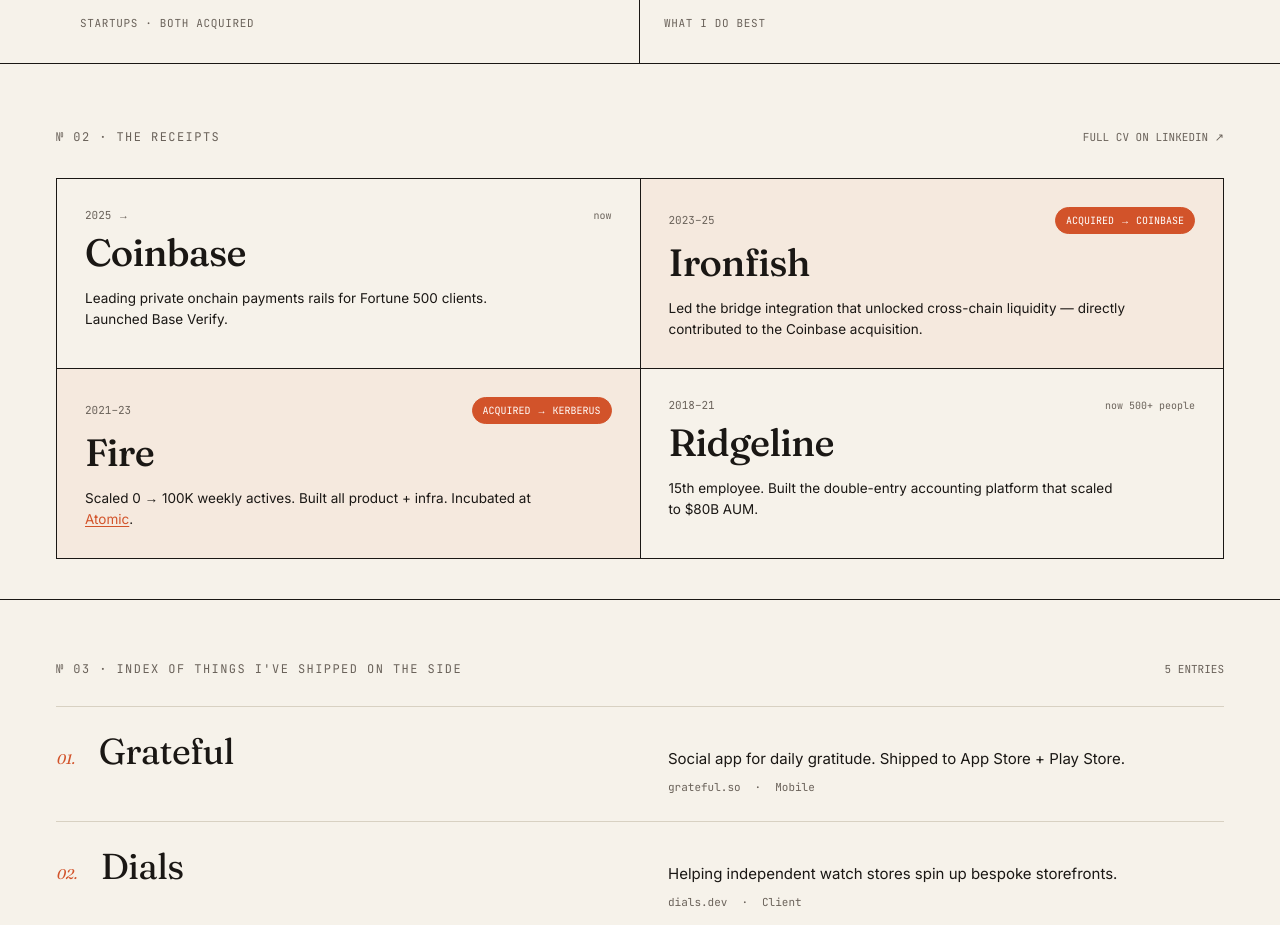
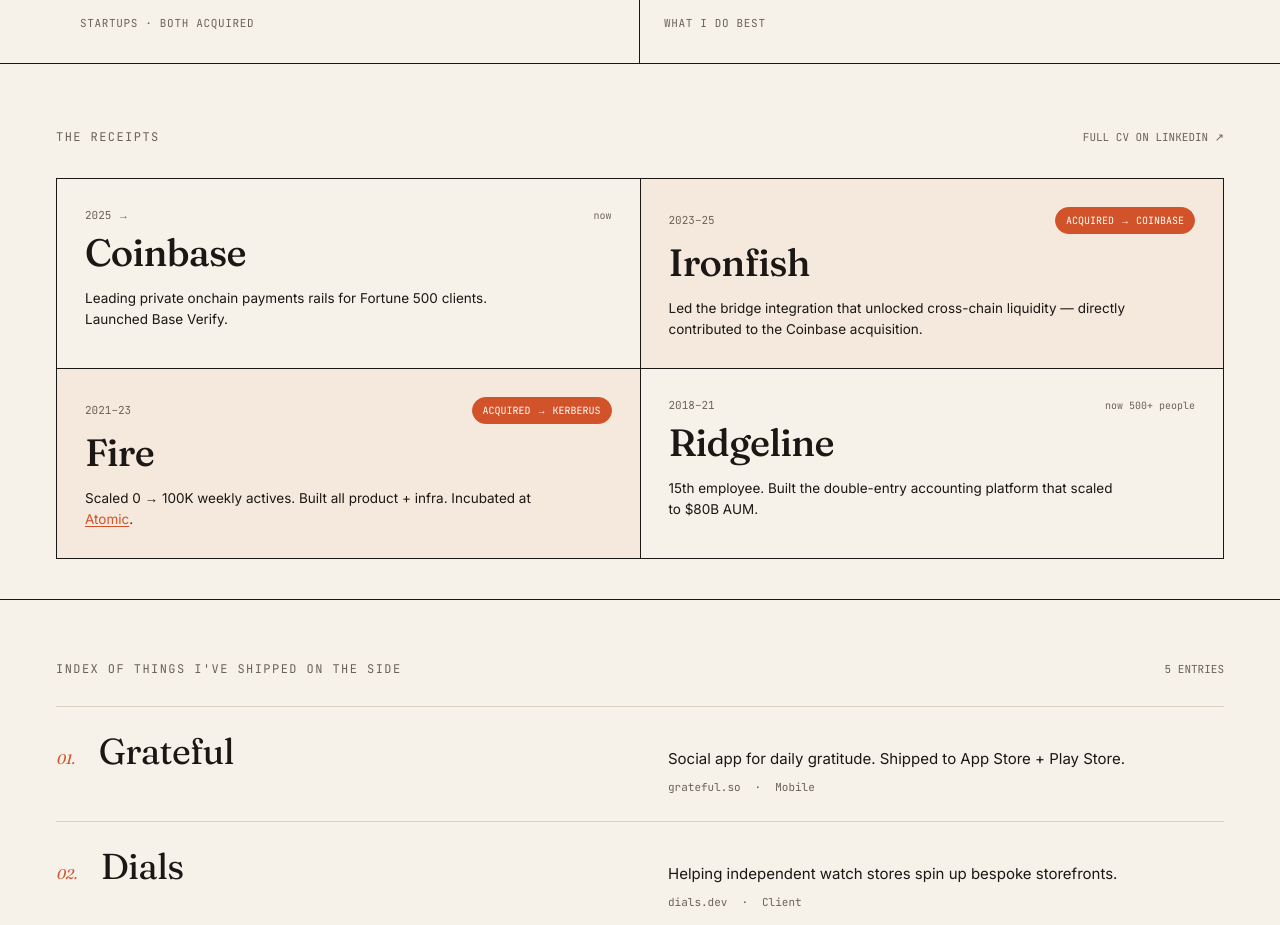
Before and after one commit to patnir/foundingengineer, a Next.js app: page / in a window 1280 px wide. Shown: the part 840-1765 px from the top of the page. Built offline with nearby package versions, Linux system fonts and the light colour scheme.

Commit message:
chore: drop numero prefixes from section titles
Co-authored-by: Cursor <cursoragent@cursor.com>

```diff
--- a/app/page.tsx
+++ b/app/page.tsx
@@ -185,7 +185,7 @@ function ExperienceGrid() {
             letterSpacing: "0.12em",
           }}
         >
-          № 02 · THE RECEIPTS
+          THE RECEIPTS
         </h2>
         <span
           className="mono"
@@ -300,7 +300,7 @@ function ProjectsIndex() {
             letterSpacing: "0.12em",
           }}
         >
-          № 03 · INDEX OF THINGS I&apos;VE SHIPPED ON THE SIDE
+          INDEX OF THINGS I&apos;VE SHIPPED ON THE SIDE
         </h2>
         <span
           className="mono"
```
